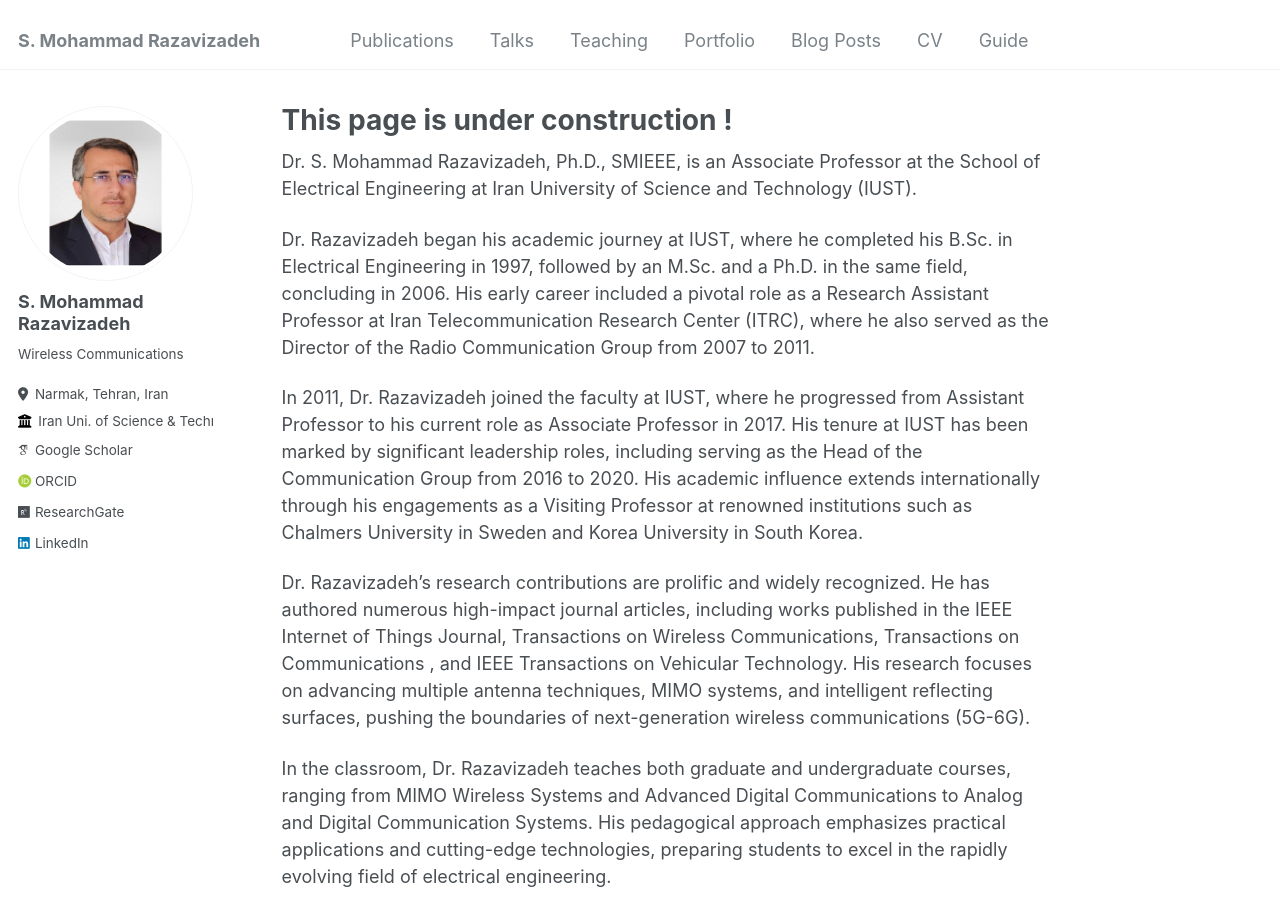
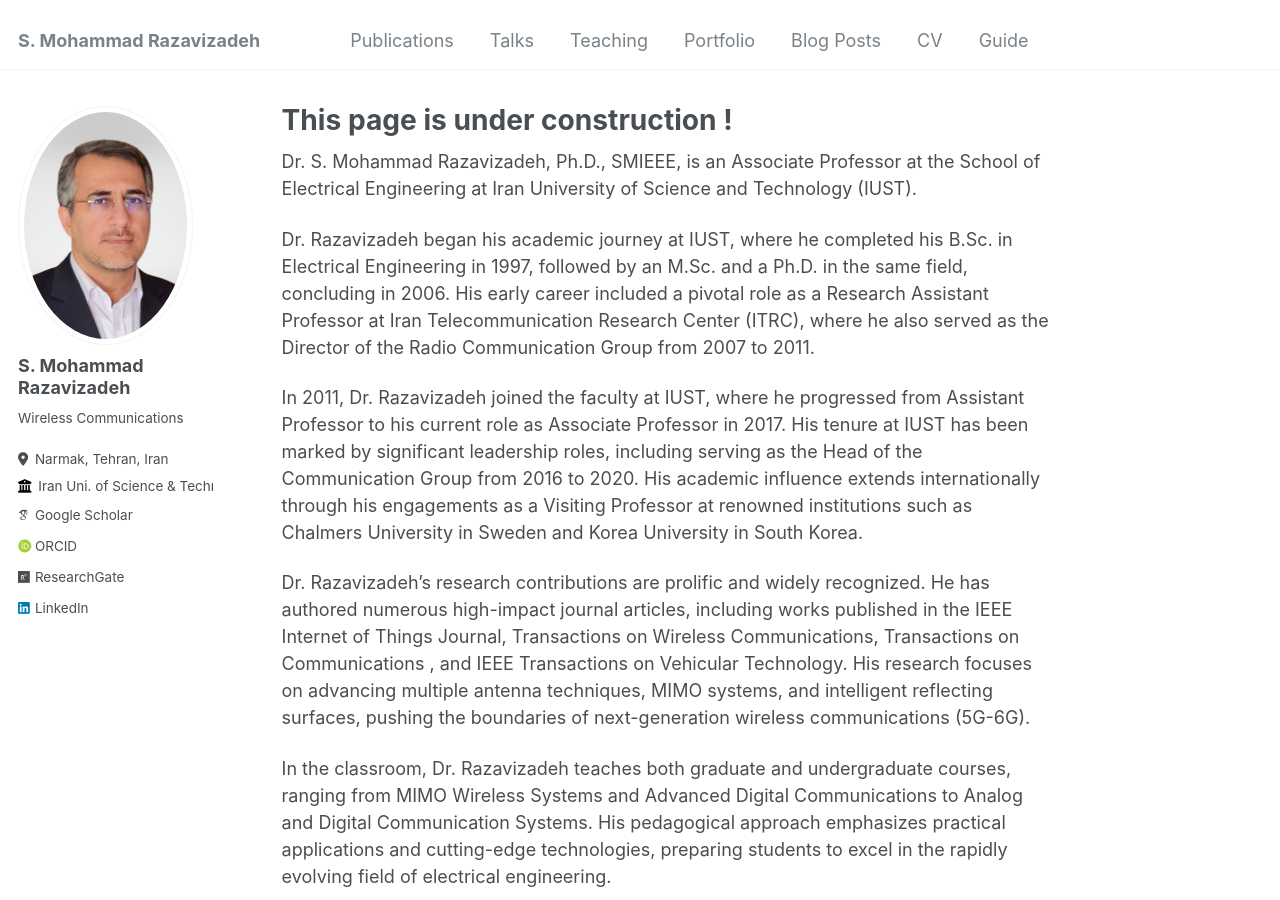
Before and after one commit to razavizadeh/razavizadeh.github.io, a Jekyll site: the page built from _pages/about.md, in a window 1280 px wide and 900 px high. Built offline with Jekyll 4.4.1, drawn with Linux system fonts in a browser that asks for light colours; some web fonts are replaced.

Commit message:
08 08 2024 3

```diff
--- a/_config.yml
+++ b/_config.yml
@@ -21,7 +21,7 @@ repository               : "academicpages/academicpages.github.io"
 #               Additional customization can be done by editing /_includes/author-profile.html
 author:
   # Biographic information
-  avatar           : "razavi2.png"
+  avatar           : "razavi.png"
   name             : "S. Mohammad Razavizadeh"
   pronouns         : # example: "she/her"
   bio              : "Associtae Professor"
```
